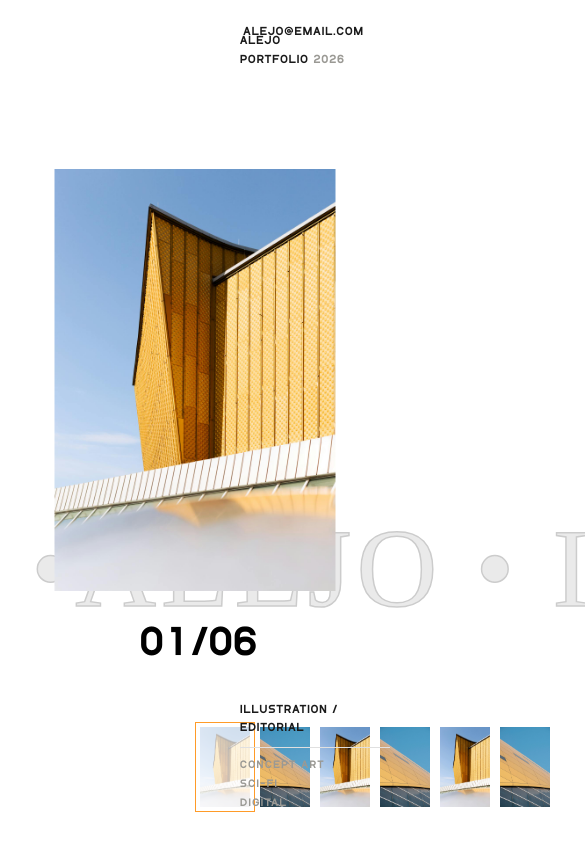
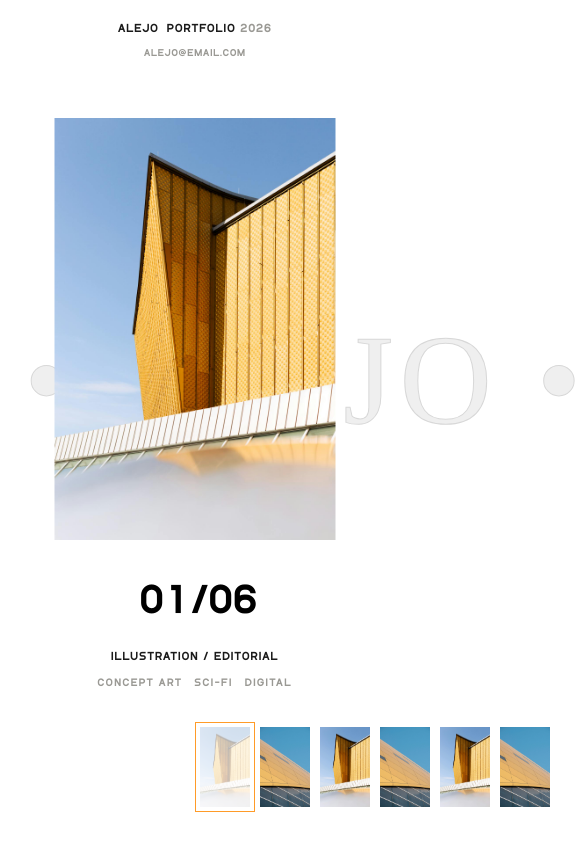
Before and after one commit to JamesGCode/Personal-Art-Portfolio---Alejo, a plain HTML site: page index.html in a window 390 px wide. Shown: the top 844 px of the page, 585 px wide, since content can reach past the window. Drawn offline with nearby package versions, Linux system fonts and the light colour scheme; a web font is replaced by a local one.

Commit message:
fix: movile responsive

```diff
--- a/data/images.js
+++ b/data/images.js
@@ -4,9 +4,6 @@
  *  - id          : unique identifier
  *  - main        : image shown "on top" (the one being revealed by the cursor)
  *  - behind      : image visible underneath as the cursor uncovers the main one
- *  - title       : artwork title (used for alt text and bottom-info)
- *  - category    : shown in project-meta
- *  - tags        : array of tag strings
  *
  * To load from an API, replace this array with a fetch() call and map the
  * response to this same shape before passing it to initPortfolio(images).
--- a/styles.css
+++ b/styles.css
@@ -169,12 +169,9 @@ p {
   top: 0;
   left: 0;
   pointer-events: none;
-  z-index: 4;   /* above the masked img-behind (z-index 3) */
+  z-index: 4; /* above the masked img-behind (z-index 3) */
   overflow: visible;
 }
-
-
-
 
 .minimap {
   position: absolute;
@@ -353,7 +350,7 @@ p {
     touch-action: none;
   }
 
-  .side-label {
+  /* .side-label {
     height: auto;
     width: 100vw;
   }
@@ -367,15 +364,116 @@ p {
     writing-mode: horizontal-tb;
 
     white-space: nowrap;
+  } */
+  /* .side-track {
+    flex-direction: row;
+  } */
+
+  .side-label {
+    position: absolute;
+    top: 45%;
+    left: 50%;
+    width: 100vw;
+    height: auto;
+
+    transform: translate(-50%, -50%);
+
+    z-index: 1;
+  }
+
+  .side-label span {
+    font-size: 8rem;
+    line-height: 0.85;
+
+    letter-spacing: 0.05em;
+
+    writing-mode: horizontal-tb;
+
+    white-space: nowrap;
+
+    color: #efefef;
+
+    -webkit-text-stroke: 1px #d8d8d8;
   }
 
   .side-track {
     flex-direction: row;
   }
 
+  .top-info {
+    position: absolute;
+
+    top: 1.25rem;
+    left: 50%;
+
+    transform: translateX(-50%);
+
+    display: flex;
+    flex-direction: row;
+    align-items: center;
+    justify-content: center;
+
+    gap: 0.5rem;
+
+    width: max-content;
+
+    z-index: 20;
+  }
+
+  .top-info p {
+    white-space: nowrap;
+  }
+
+  .contact-link {
+    position: absolute;
+
+    top: 3rem;
+    left: 50%;
+
+    transform: translateX(-50%);
+
+    font-size: 11px;
+    text-align: center;
+    white-space: nowrap;
+    color: #9a9994;
+
+    z-index: 20;
+  }
+
+  .bottom-info {
+    position: absolute;
+
+    left: 50%;
+    bottom: 9.5rem;
+
+    transform: translateX(-50%);
+
+    align-items: center;
+    text-align: center;
+
+    gap: 0.5rem;
+
+    z-index: 20;
+  }
+
+  .project-meta {
+    align-items: center;
+  }
+
+  .tags {
+    border-top: none;
+    padding-top: 0;
+
+    flex-direction: row;
+    flex-wrap: wrap;
+    justify-content: center;
+
+    gap: 0.75rem;
+  }
+
   .site-info {
     position: absolute;
-    top: 73%;
+    top: 68%;
     right: 50%;
     transform: translateX(50%);
   }
@@ -420,8 +518,9 @@ p {
   }
 
   .img-preview {
-    top: 45%;
+    top: 39%;
     width: 75%;
     height: 50%;
+    z-index: 2;
   }
 }
```
